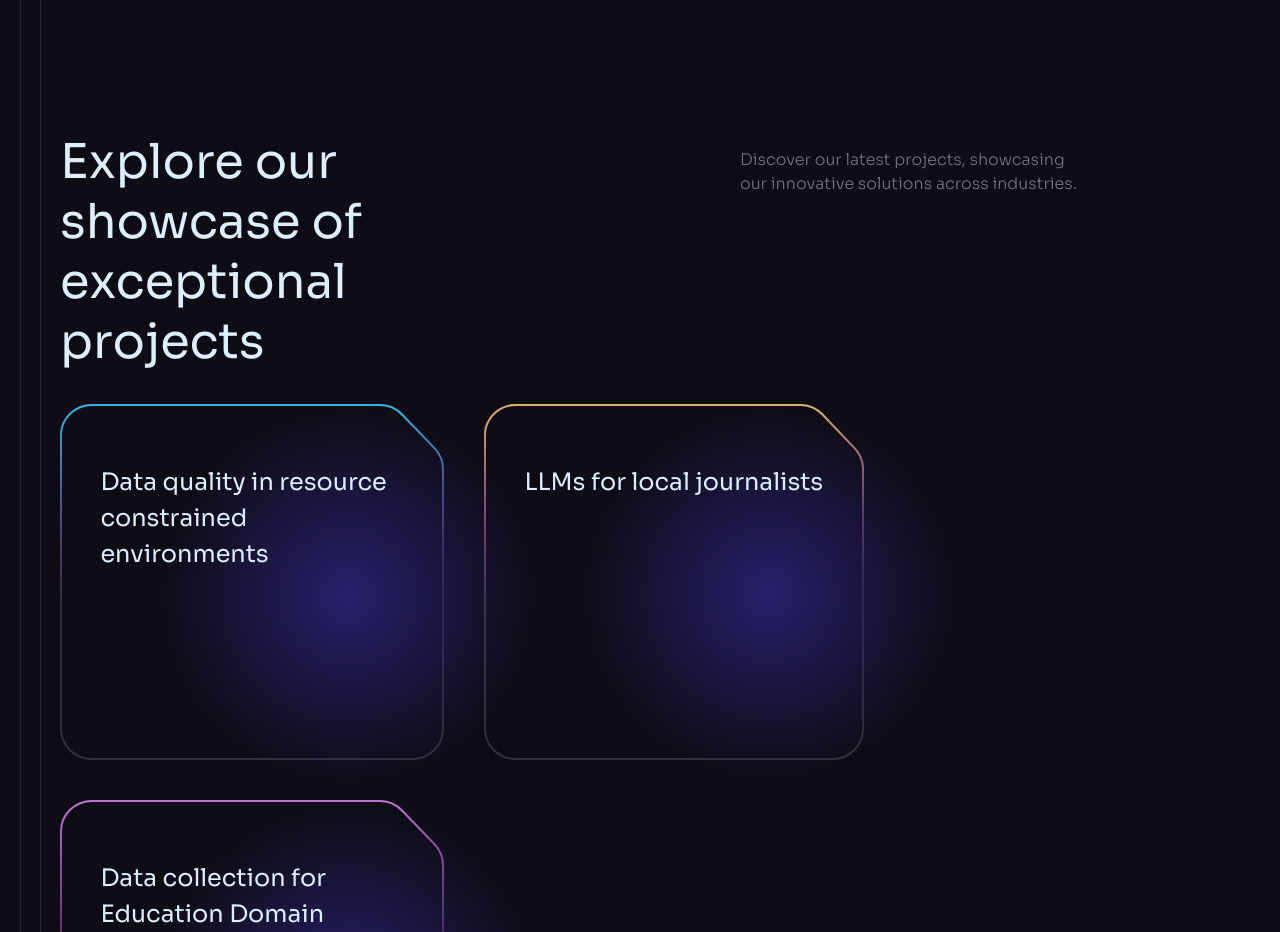
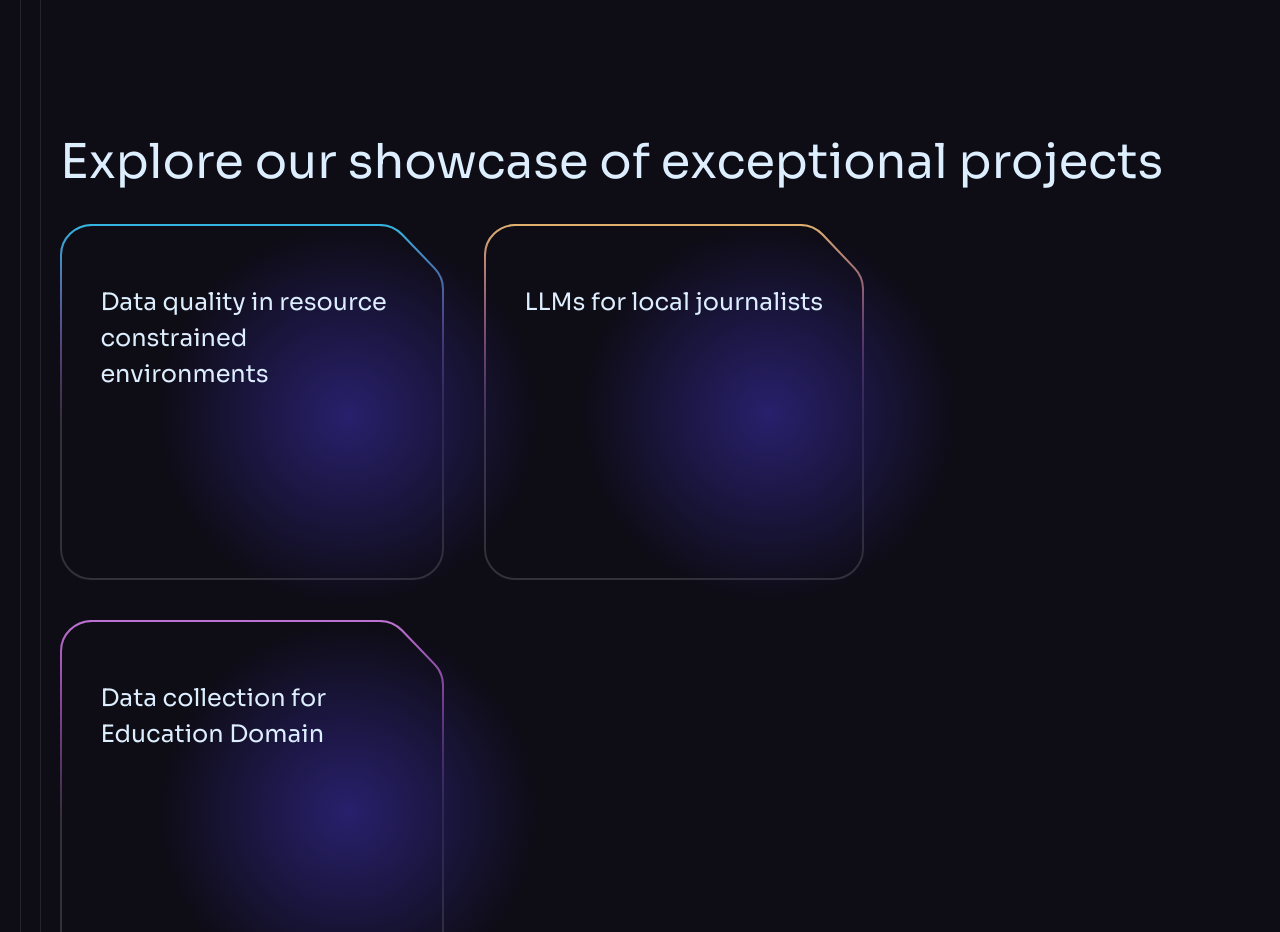
Before and after one commit to Datawise-Africa/datawise_frontend, a React (Vite) app: page / in a window 1280 px wide. Shown: the part 2120-3052 px from the top of the page. Built offline with nearby package versions, Linux system fonts and the light colour scheme.

Commit message:
Modified portfolio section

```diff
--- a/src/components/Portfolio.jsx
+++ b/src/components/Portfolio.jsx
@@ -6,11 +6,8 @@ const Portfolio = () => {
   return (
     <Section id="portfolio" crosses>
         <div className="container lg:flex">
-            <div className="max-w-[25rem]">
+            <div className="max-w-[80rem]">
                 <h2 className="h2 mb-4 md:mb-8">Explore our showcase of exceptional projects</h2>
-            </div>
-            <div className="lg:ml-auto xl:w-[38rem] mt-4">
-            <p className="body-2 mb-8 text-n-4 md:mb-16 lg:mb-32 lg:w-[22rem] lg:mx-auto">{projectText}</p>
             </div>
         </div>
         <PortfolioSection />
```
